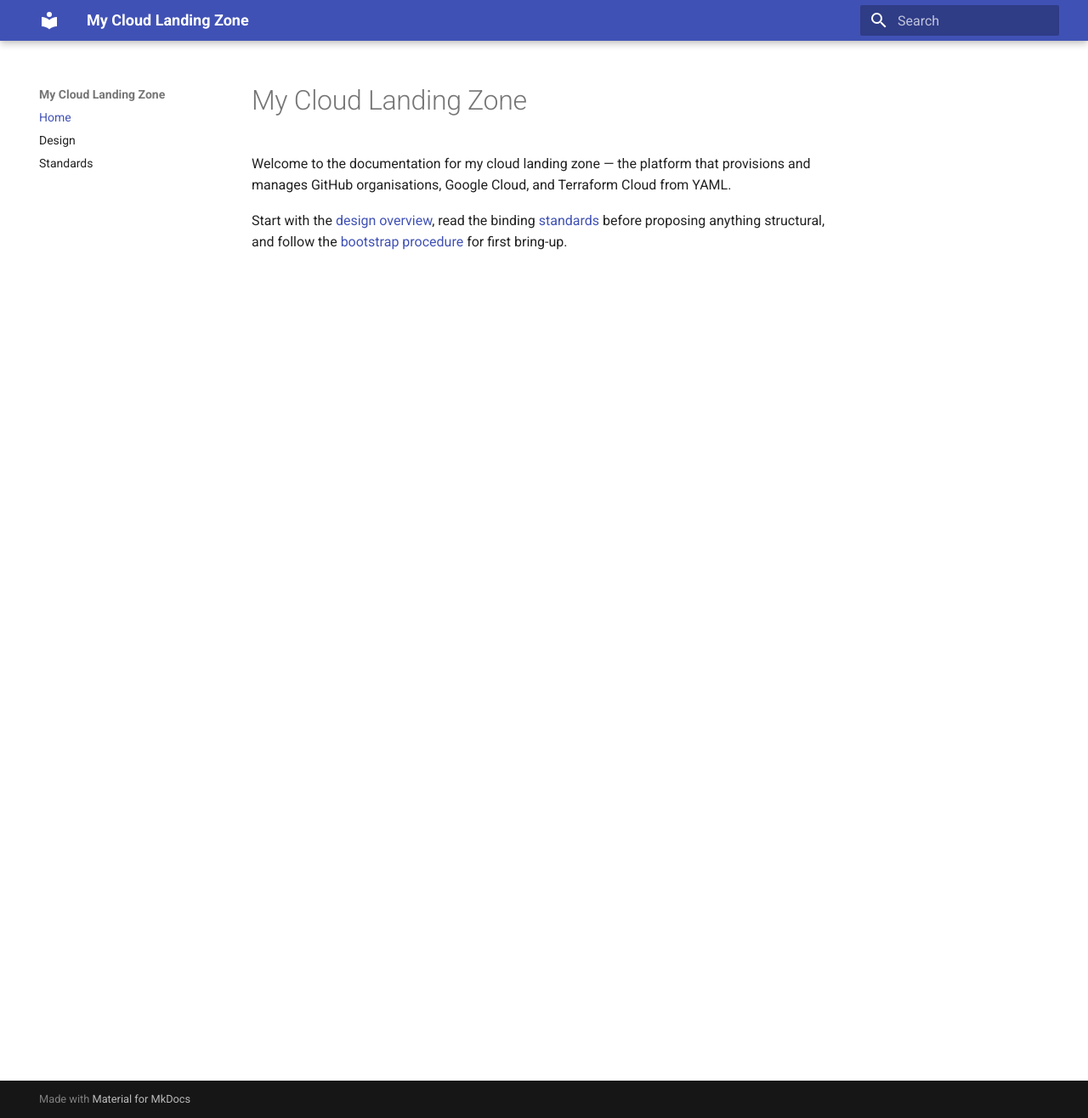
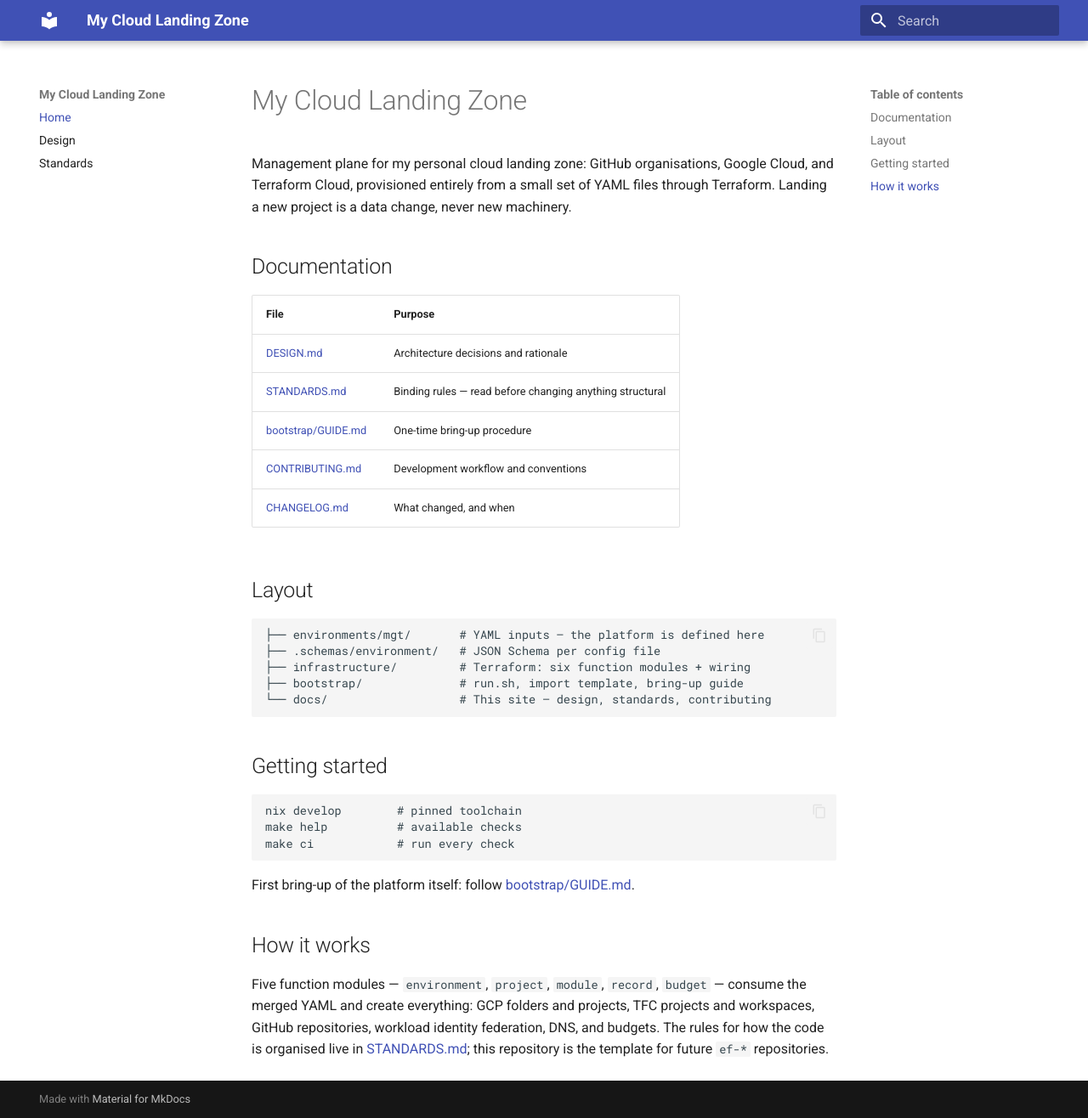
Before and after one commit to elliott-farrall/ef-mgt-devops, an MkDocs documentation site: the page built from docs/README.md, in a window 1280 px wide and 1316 px high. Shown: the whole window at 85% size. Built offline with MkDocs 1.6.1 and Material for MkDocs 9.7.7, drawn with Linux system fonts in a browser that asks for light colours.

Commit message:
docs: single README — docs/README.md is the repo readme and site index

````diff
--- a/docs/README.md
+++ b/docs/README.md
@@ -1,9 +1,46 @@
 # My Cloud Landing Zone
 
-Welcome to the documentation for my cloud landing zone — the platform that
-provisions and manages GitHub organisations, Google Cloud, and Terraform
-Cloud from YAML.
+Management plane for my personal cloud landing zone: GitHub
+organisations, Google Cloud, and Terraform Cloud, provisioned entirely
+from a small set of YAML files through Terraform. Landing a new project
+is a data change, never new machinery.
 
-Start with the [design overview](DESIGN.md), read the binding
-[standards](STANDARDS.md) before proposing anything structural, and follow
-the [bootstrap procedure](https://github.com/elliott-farrall/ef-mgt-devops/blob/main/bootstrap/GUIDE.md) for first bring-up.
+## Documentation
+
+| File | Purpose |
+|------|---------|
+| [DESIGN.md](DESIGN.md) | Architecture decisions and rationale |
+| [STANDARDS.md](STANDARDS.md) | Binding rules — read before changing anything structural |
+| [bootstrap/GUIDE.md](../bootstrap/GUIDE.md) | One-time bring-up procedure |
+| [CONTRIBUTING.md](CONTRIBUTING.md) | Development workflow and conventions |
+| [CHANGELOG.md](../CHANGELOG.md) | What changed, and when |
+
+## Layout
+
+```
+├── environments/mgt/       # YAML inputs — the platform is defined here
+├── .schemas/environment/   # JSON Schema per config file
+├── infrastructure/         # Terraform: six function modules + wiring
+├── bootstrap/              # run.sh, import template, bring-up guide
+└── docs/                   # This site — design, standards, contributing
+```
+
+## Getting started
+
+```sh
+nix develop        # pinned toolchain
+make help          # available checks
+make ci            # run every check
+```
+
+First bring-up of the platform itself: follow
+[bootstrap/GUIDE.md](../bootstrap/GUIDE.md).
+
+## How it works
+
+Five function modules — `environment`, `project`, `module`, `record`,
+`budget` — consume the merged YAML and create everything: GCP folders and
+projects, TFC projects and workspaces, GitHub repositories, workload
+identity federation, DNS, and budgets. The rules for how the code is
+organised live in [STANDARDS.md](STANDARDS.md); this repository is the
+template for future `ef-*` repositories.
````
Also changed, not shown: README.md (deleted, +0 -46 lines), docs/STANDARDS.md (+9 -8 lines).
